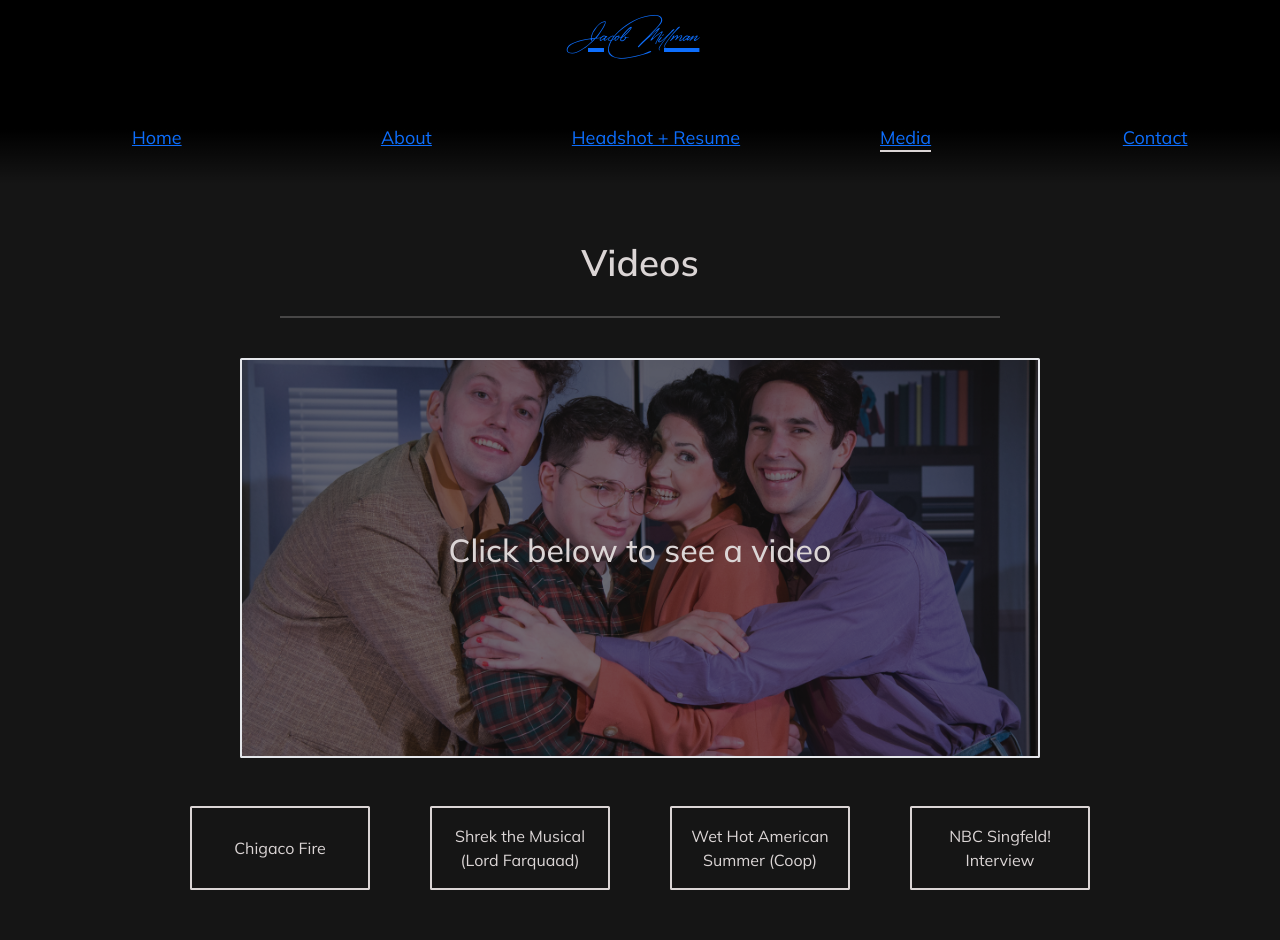
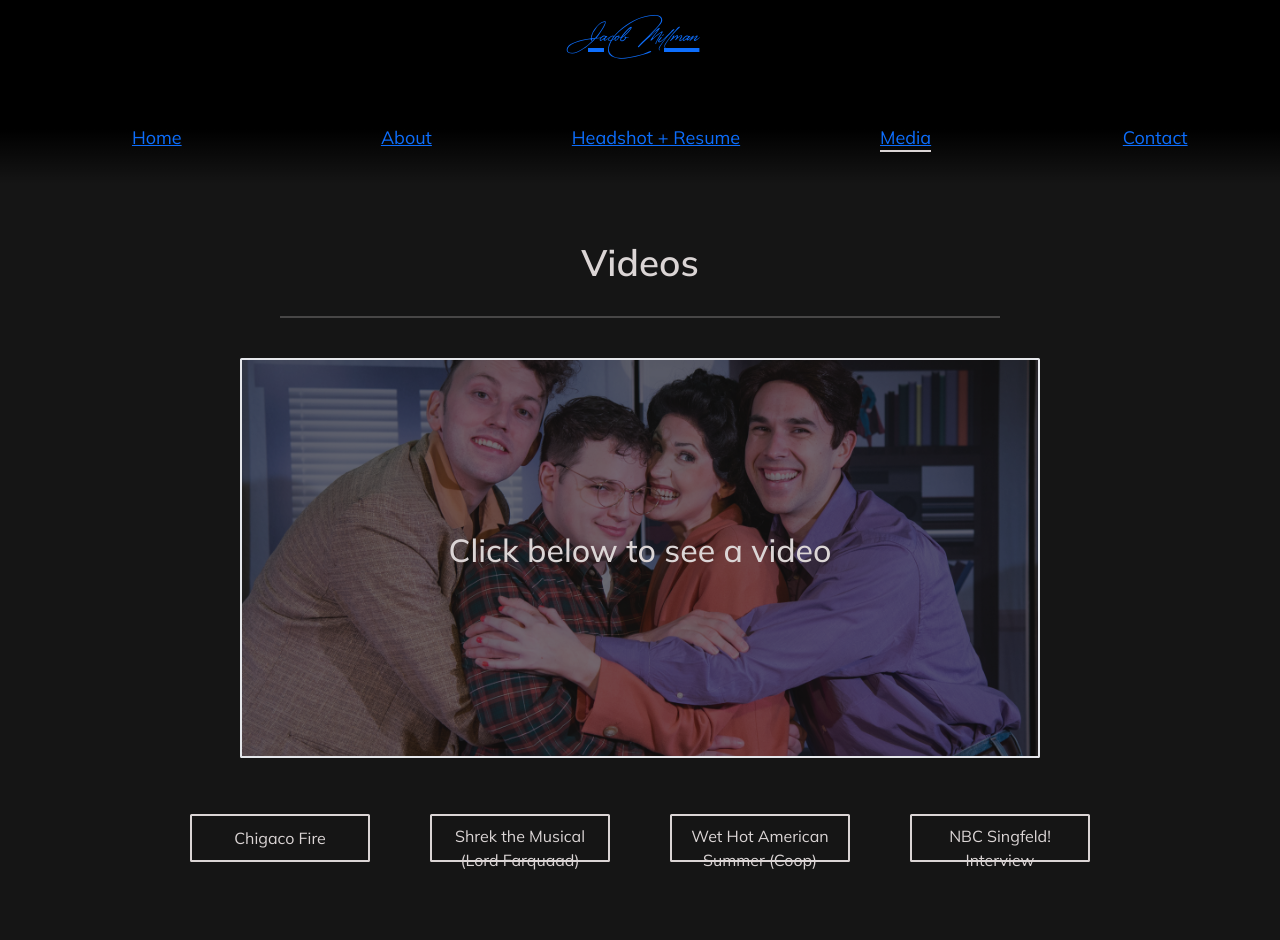
Before and after one commit to IndigoFobes/jacob-millman, a Next.js app: page /media in a window 1280 px wide. Shown: the top 940 px of the page. Built offline with nearby package versions, Linux system fonts and the light colour scheme; a web font is replaced by a local one.

Commit message:
Added my mailto to my name. Updated for safari for media buttons.

```diff
--- a/src/app/components/footer.tsx
+++ b/src/app/components/footer.tsx
@@ -75,7 +75,12 @@ export default function Footer() {
         </Link>
         <div className="text-center text-xs xl:text-sm font-mono">
           <p className="">Copyright 2023 Jacob A. Millman</p>
-          <p>Site designed and built by Indigo Fobes</p>
+          <p>
+            Site designed and built by{" "}
+            <Link href="mailto:indigo.crandell@gmail.com" className="underline">
+              Indigo Fobes
+            </Link>
+          </p>
         </div>
       </div>
     </div>
--- a/src/app/globals.css
+++ b/src/app/globals.css
@@ -228,3 +228,10 @@ text-decoration: none;
 .close-menu:hover {
   transform: rotate(90deg);
 } */
+
+/* for safari */
+@media screen and (-webkit-min-device-pixel-ratio:0) {
+  .media-buttons {
+    max-height: 3rem;
+  }
+}
--- a/src/app/layout.tsx
+++ b/src/app/layout.tsx
@@ -44,7 +44,7 @@ export const mulish = Mulish({
 });
 
 export const metadata: Metadata = {
-  title: "Jacob A. Millman",
+  title: "Jacob Millman",
   description: "NYC based actor.",
 };
 
--- a/src/app/media/page.tsx
+++ b/src/app/media/page.tsx
@@ -454,7 +454,7 @@ export default function Page() {
                   key={button.id}
                   value={button.id}
                   onClick={handleClick}
-                  className={`rounded-[var(--rounded-tiny)] lg:text-md text-[var(--light-text-color)] hover:bg-[var(--light-text-transparent)] hover:text-[var(--dark-text-color)] border-[var(--light-text-color)] border-2 p-2 m-2 md:m-4 w-3/4 place-self-center h-full`}
+                  className={`media-buttons rounded-[var(--rounded-tiny)] lg:text-md text-[var(--light-text-color)] hover:bg-[var(--light-text-transparent)] hover:text-[var(--dark-text-color)] border-[var(--light-text-color)] border-2 p-2 m-2 md:m-4 w-3/4 place-self-center h-full`}
                   style={{ transition: "all 300ms ease-in-out" }}
                 >
                   {button.title}
```
